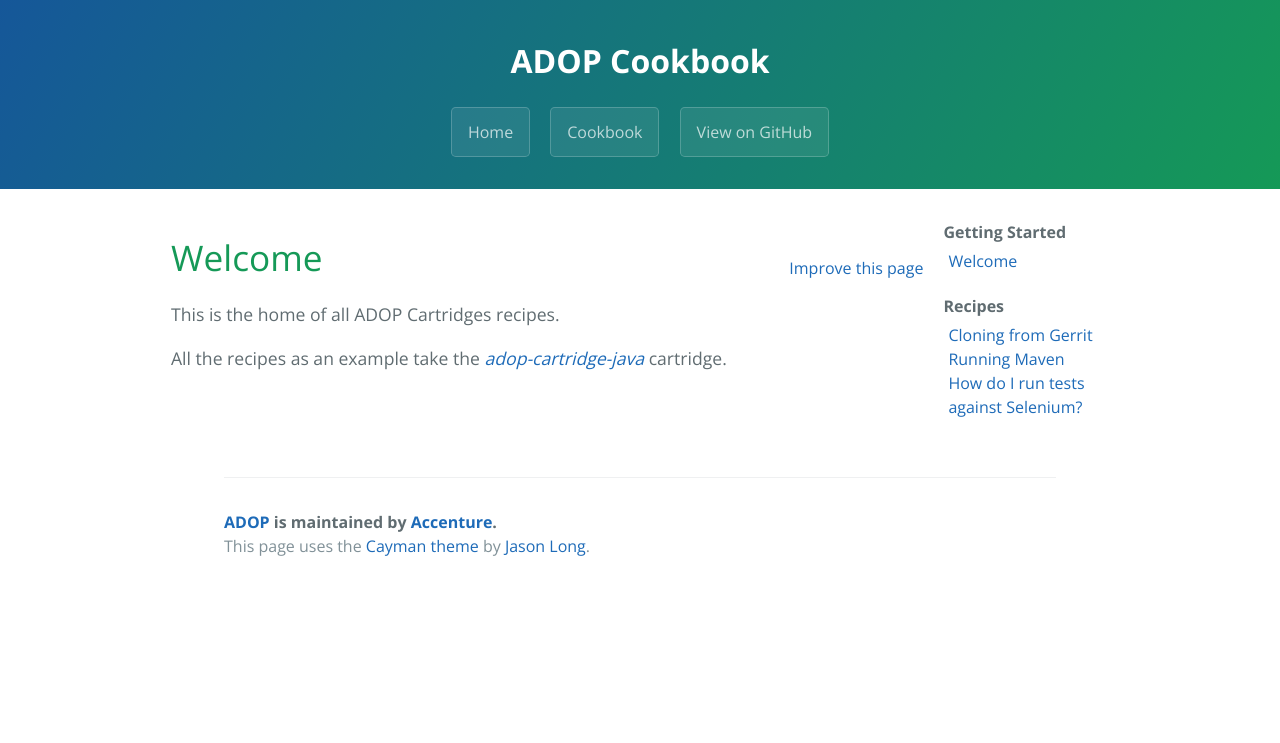
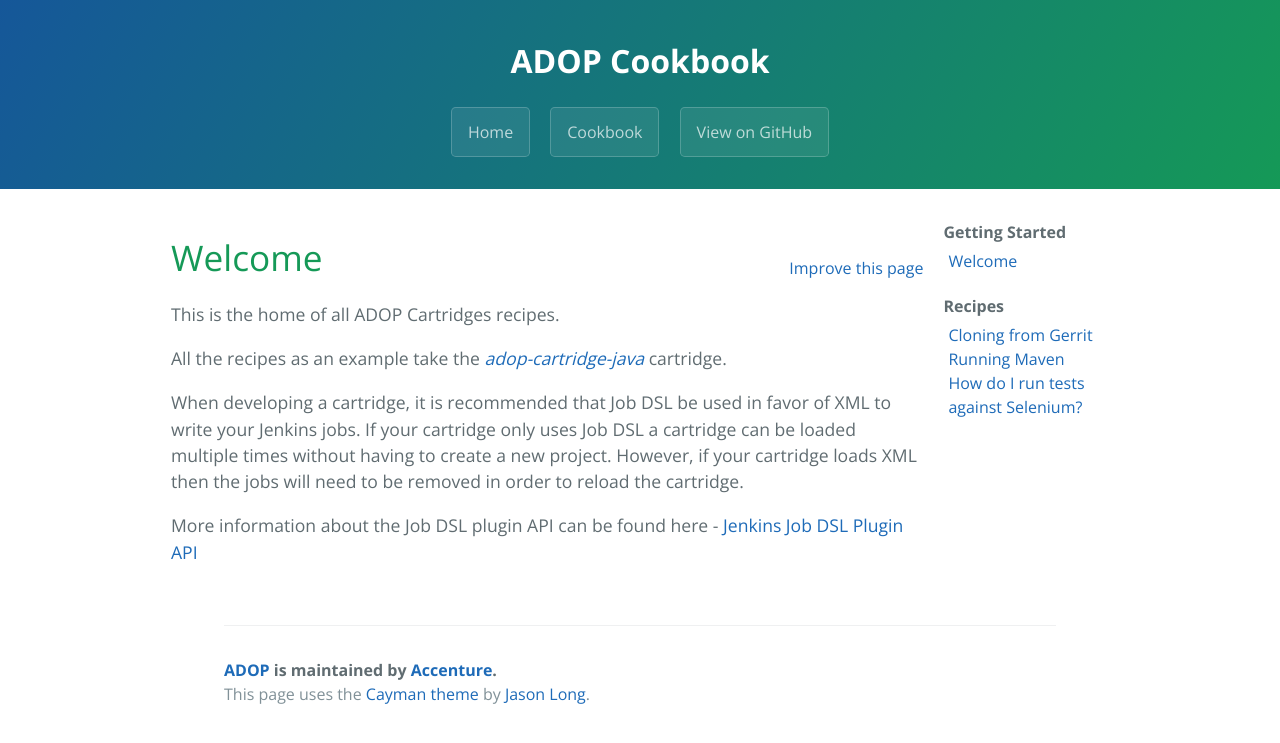
Before and after one commit to alexeymhv/adop-cartridges-cookbook, a Jekyll site: the page built from _docs/welcome.md, in a window 1280 px wide. Shown: the top 743 px of the page. Built offline with Jekyll 4.4.1, drawn with Linux system fonts in a browser that asks for light colours.

Commit message:
Update welcome.md

```diff
--- a/_docs/welcome.md
+++ b/_docs/welcome.md
@@ -6,3 +6,7 @@ permalink: /docs/welcome/
 This is the home of all ADOP Cartridges recipes.
 
 All the recipes as an example take the _[adop-cartridge-java](https://github.com/Accenture/adop-cartridge-java)_ cartridge.
+
+When developing a cartridge, it is recommended that Job DSL be used in favor of XML to write your Jenkins jobs. If your cartridge only uses Job DSL a cartridge can be loaded multiple times without having to create a new project. However, if your cartridge loads XML then the jobs will need to be removed in order to reload the cartridge.
+
+More information about the Job DSL plugin API can be found here - [Jenkins Job DSL Plugin API](https://jenkinsci.github.io/job-dsl-plugin/#)
```
